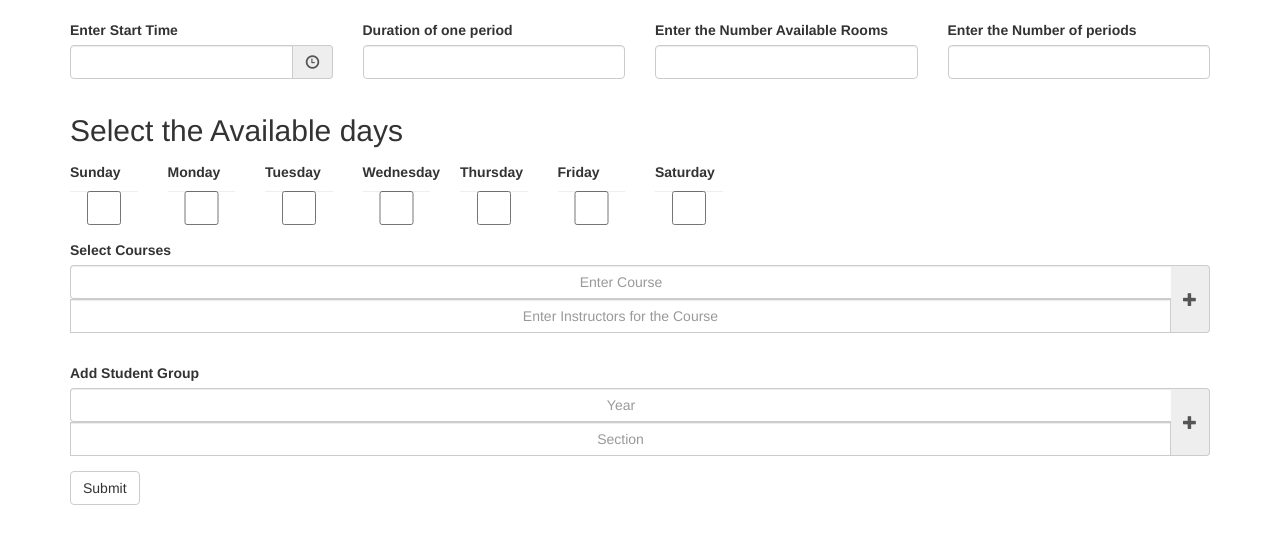
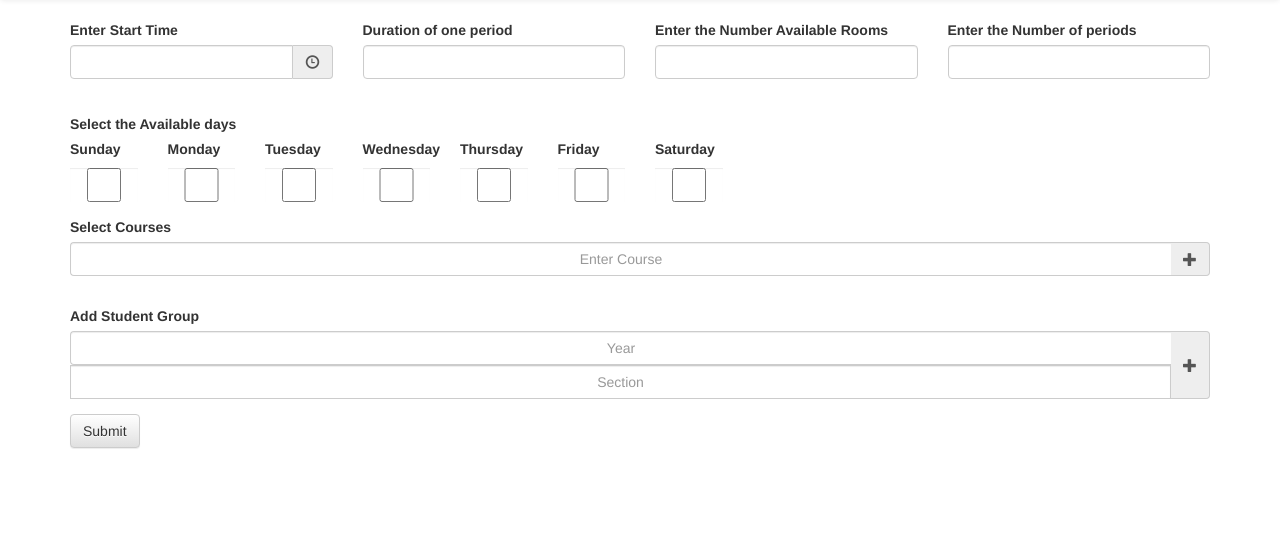
Before and after one commit to waleedj99/TimeTableGenerator, a Flask app: page / in a window 1280 px wide. Shown: the part 52-596 px from the top of the page. Run offline with Flask 2, Linux system fonts and the light colour scheme; parts of the project's set-up code (start-up, migrations or seed data) failed here and were passed over; some libraries are stand-ins or nearby versions.

Commit message:
Modified web ui

```diff
--- a/main.py
+++ b/main.py
@@ -1,5 +1,4 @@
 from flask import Flask, request, render_template, jsonify
-from timetable import Data, Driver, Instructor, Class, Course, StudentGroup, Room
 import json
 import random
 import itertools
@@ -11,138 +10,6 @@ def home():
     if request.method == 'GET':
         return render_template('index.html')
     else:
-        # received_data = json.loads(request.data)
-        # working_days = {}
-        # working_days_ = received_data['working_data']  # dictionary, day-bool
-        # total_days = {'monday', 'tuesday', 'wednesday', 'thursday', 'friday', 'saturday'}
-        # for d in working_days_:
-        #     if d in total_days:
-        #         working_days[d] = True
-        #     else:
-        #         working_days[d] = False
-        # print(working_days)
-        # start_time = received_data['start_time']
-        # duration = received_data['duration']
-        # ppd = 4
-        # rooms = int(received_data['rooms'])
-        # course_instructors = received_data['course_instructors']
-        # print(received_data['course_instructors'])
-        # rooms = ["Room" + str(i) for i in range(rooms)]
-        # courses = course_instructors.keys()
-        # student_groups = received_data.get('student_groups')
-        # classes_ = []
-        # courses_ = []
-        # student_groups_ = []
-        # rooms_ = []
-        # instructors_ = []
-        # if "" in course_instructors:
-        #     del course_instructors[""]
-        #
-        # for n in range(3):
-        #     for c in courses:
-        #         ins = course_instructors[c]
-        #         for stg, r in zip(student_groups, rooms):
-        #             i = random.choice(ins)
-        #             room_ = Room(r)
-        #             rooms_.append(room_)
-        #             stg_ = StudentGroup(stg)
-        #             student_groups_.append(stg_)
-        #             course_ = Course(c, "")
-        #             courses_.append(course_)
-        #             inst_ = Instructor(i)
-        #             instructors_.append(inst_)
-        #             class_ = Class(course=course_, type='Lec', instructor=inst_, student_group=stg_, allowed_room=room_)
-        #             classes_.append(class_)
-        #
-        #             print('Class:', str(class_))
-        #
-        # Data.courses = courses_
-        # Data.set_working_days(working_days)
-        # Data.rooms = rooms_
-        # Data.instructors = instructors_
-        # Data.student_groups = student_groups_
-        # Data.set_classes(classes_)
-        # Data.periods_per_day = ppd
-        # Data.set_periods(start_time, duration)
-
-        course0 = Course("MATH", "101")
-        course1 = Course("CHEM", "103")
-        course2 = Course("PIC", "104")
-        course3 = Course("CAED", "105")
-        course4 = Course("ELN", "106")
-        course5 = Course("BCP", "107")
-
-        ins0 = Instructor("Padma")
-        ins1 = Instructor("Shiva")
-        ins2 = Instructor("Harish")
-        ins3 = Instructor("Shiv")
-        ins4 = Instructor("Shobha")
-        ins5 = Instructor("Rahul")
-        ins6 = Instructor("Meena")
-
-        ins7 = Instructor("Soumya")
-        ins8 = Instructor("Uma")
-        ins9 = Instructor("Deepak")
-        ins10 = Instructor("Dhruva")
-
-        room0 = Room("308")
-        room1 = Room("309")
-
-        stg0 = StudentGroup("1A")
-        stg1 = StudentGroup("1B")
-
-        c0 = Class(course=course0, type="Lec", instructor=ins0, student_group=stg0, allowed_room=room0)
-        c1 = Class(course=course0, type="Lec", instructor=ins0, student_group=stg0, allowed_room=room0)
-        c2 = Class(course=course0, type="Lec", instructor=ins0, student_group=stg0, allowed_room=room0)
-        c3 = Class(course=course1, type="Lec", instructor=ins1, student_group=stg0, allowed_room=room0)
-        c4 = Class(course=course1, type="Lec", instructor=ins1, student_group=stg0, allowed_room=room0)
-        c5 = Class(course=course1, type="Lec", instructor=ins1, student_group=stg0, allowed_room=room0)
-        c6 = Class(course=course2, type="Lec", instructor=ins2, student_group=stg0, allowed_room=room0)
-        c7 = Class(course=course2, type="Lec", instructor=ins2, student_group=stg0, allowed_room=room0)
-        c8 = Class(course=course2, type="Lec", instructor=ins2, student_group=stg0, allowed_room=room0)
-        c9 = Class(course=course3, type="Lec", instructor=ins3, student_group=stg0, allowed_room=room0)
-        c10 = Class(course=course3, type="Lec", instructor=ins3, student_group=stg0, allowed_room=room0)
-        c11 = Class(course=course3, type="Lec", instructor=ins3, student_group=stg0, allowed_room=room0)
-        c12 = Class(course=course4, type="Lec", instructor=ins4, student_group=stg0, allowed_room=room0)
-        c14 = Class(course=course4, type="Lec", instructor=ins4, student_group=stg0, allowed_room=room0)
-        c15 = Class(course=course5, type="Lec", instructor=ins6, student_group=stg0, allowed_room=room0)
-        c16 = Class(course=course5, type="Lec", instructor=ins6, student_group=stg0, allowed_room=room0)
-
-        c18 = Class(course=course0, type="Lec", instructor=ins0, student_group=stg1, allowed_room=room1)
-        c19 = Class(course=course0, type="Lec", instructor=ins0, student_group=stg1, allowed_room=room1)
-        c20 = Class(course=course0, type="Lec", instructor=ins0, student_group=stg1, allowed_room=room1)
-        c21 = Class(course=course1, type="Lec", instructor=ins7, student_group=stg1, allowed_room=room1)
-        c22 = Class(course=course1, type="Lec", instructor=ins7, student_group=stg1, allowed_room=room1)
-        c23 = Class(course=course1, type="Lec", instructor=ins7, student_group=stg1, allowed_room=room1)
-        c24 = Class(course=course2, type="Lec", instructor=ins8, student_group=stg1, allowed_room=room1)
-        c25 = Class(course=course2, type="Lec", instructor=ins8, student_group=stg1, allowed_room=room1)
-        c26 = Class(course=course2, type="Lec", instructor=ins8, student_group=stg1, allowed_room=room1)
-        c27 = Class(course=course3, type="Lec", instructor=ins9, student_group=stg1, allowed_room=room1)
-        c28 = Class(course=course3, type="Lec", instructor=ins9, student_group=stg1, allowed_room=room1)
-        c29 = Class(course=course3, type="Lec", instructor=ins9, student_group=stg1, allowed_room=room1)
-        c30 = Class(course=course4, type="Lec", instructor=ins10, student_group=stg1, allowed_room=room1)
-        c32 = Class(course=course4, type="Lec", instructor=ins10, student_group=stg1, allowed_room=room1)
-        c33 = Class(course=course5, type="Lec", instructor=ins6, student_group=stg1, allowed_room=room1)
-        c34 = Class(course=course5, type="Lec", instructor=ins6, student_group=stg1, allowed_room=room1)
-
-        Data.courses = [course0, course1]
-        Data.set_working_days({'monday': True, 'tuesday': True, 'wednesday': True, 'thursday': True, 'friday': True,
-                               'saturday': True})
-        Data.rooms = [room0, room1]
-        Data.instructors = [ins0, ins1, ins2, ins3, ins4, ins5, ins6, ins7, ins8, ins9, ins10]
-        Data.student_groups = [stg0, stg1]
-        Data.set_classes(
-            [c0, c1, c2, c3, c4, c5, c6, c7, c8, c9, c10, c11, c12, c12, c14, c15, c16, c18, c19, c20, c21, c22, c23,
-             c24,
-             c25, c26, c27, c28, c29, c30, c32, c33, c34])
-        Data.periods_per_day = 4
-        Data.set_periods("9:00", 1)
-
-        driver = Driver()
-        ans = driver.generate_timetable()
-        res = driver.generate_timetable_response(ans)
-        return jsonify((res))
-
-
+        pass
 if __name__ == '__main__':
     app.run(debug=True)
--- a/static/index.js
+++ b/static/index.js
@@ -1,249 +1,71 @@
+$(document).ready(() => {
 
+    console.log('loaded')
 
-
-var instructors_list_global = []
-
-$(document).ready(function(){
-
-var course_instructor_mapping = Object()
-let course_list=[]
-let instructors_list = []
-let new_days = []
-let start_time
-let url = "/"
-let periods_per_day
-let student_groups = []
-
-
-
-    console.log('Loaded')
-    $(function () {
     $('#datetimepicker1').datetimepicker(
         {
             format: 'HH:mm'
         }
     );
-    });
-
-    let year_list = []
-    let section_list = []
-
-    $('#submit_btn').click(function(e){
-        e.preventDefault();
-        console.log('Ajax POST')
-
-        let courses = $('.course-list')
-        courses.each(function(i, obj){
-                course_list.push($(this).val())
-        })
-
-        let instructors = $('.instructors-list')
-        instructors_list = []
-        instructors.each(function(i, obj){
-                instructors_list.push($(this).val())
-        })
-
-        periods_per_day = $('[name="n_periods"]').val()
-
-        let nrooms = $('#n_rooms').val()
-        start_time = $('#datetimepicker1').find('input').val()
-        let duration = $('#duration').val()
-        function check_day(d){
-
-            if ($("#"+d.substring(0, 3)+"-check").prop('checked'))return true;
-            return false;
-        }
-        days = ['monday', 'tuesday', 'wednesday', 'thursday', 'friday', 'saturday']
-
-        days.forEach(function(it){
-            if(check_day(it)){
-                new_days.push(it)
-            }
-        })
-
-    let years = $('.year-list')
-        years.each(function (i, obj) {
-            year_list.push($(this).val())
-        })
-        let section = $('.section-list')
-        section.each(function(i,obj){
-             section_list.push($(this).val())
-             console.log(section_list)
-        })
-
-        for(var i =0;i<year_list.length;i++){
-
-            student_groups.push(year_list[i]+ '-' + section_list[i])
-
-        }
-        $('#result-body').html("")
-
-
-        console.log("Student Group" + student_groups)
-        console.log(duration)
-        console.log(new_days)
-        console.log(instructors_list)
-        console.log(course_list)
-        console.log(start_time)
-        let v1 = $('[name="instructor-course"]')
-        v1.each(function(i, obj){
-            let v2 = $(this).find("[name='course']").val()
-            let v3 = $(this).find("[name='instructors']").val().split(',')
-            console.log('Course:'+v2+" ins="+v3)
-            course_instructor_mapping[v2] = v3
-        })
-        console.log(course_instructor_mapping)
-        $(this).text('Loading')
-        $.ajax({
-            type: "POST",
-            url: '/',
-            data: JSON.stringify({
-                start_time: '9:00',
-                duration: 1,
-                working_data: ["monday", "tuesday"],
-                periods_per_day: 6,
-                course_instructors: course_instructor_mapping,
-                courses: course_list,
-                student_groups: student_groups,
-                rooms: nrooms
-            }),
-
-            contentType: 'application/json;charset=UTF-8',
-        }).done(function(res){
-            console.log(res)
-            $('#submit-btn').text("Submit")
-            console.log(res)
-            generateTable(res)
-
-        });
+    $('#submit_btn').click(function (e) {
+        e.preventDefault()
+        console.log('Ajax post')
 
     })
 
-})
-
-function generateTable(data) {
-    console.log(data)
-    var lookup = {};
-    var items = data
-    var result = [];
-
-    for (var item, i = 0; item = items[i++];) {
-        var name = item.student_group;
-
-        if (!(name in lookup)) {
-            if (name === undefined) {
-                continue
-            }
-            lookup[name] = 1;
-            result.push(name);
-        }
-    }
-
-
-    console.log(result)
-    $('#result-body').html("")
-    for (let i = 0; i < result.length; i++) {
-
-        $('#result-body').append(
-            `<table class="container" align ="center" style="border:solid" id = "` + result[i] + `">
-               <h3 align="center"> `+ result[i] + `
-            </h3> </table>`
-        )
-    }
-    var days_list = []
-    lookup = {};
-    for (var item, i = 0; item = items[i++];) {
-        var name = item.day;
-
-        if (!(name in lookup)) {
-            if (name === undefined) {
-                continue
-            }
-            lookup[name] = 1;
-            days_list.push(name);
-        }
-    }
-
-
-    result.forEach(className => {
-        days_list.forEach(day => {
-            $('#' + className).append(`<tr class="row" id = "day-` + day + '-' + className + `">
-                <td class="col">
-                <b> `+ day + `</b>
-                </td>
-             </tr>`)
 
 })
 
-    })
-    data.forEach(dataItem => {
-        $('#day-' + dataItem.day + '-' + dataItem.student_group).append(
-            `<td class="col" id = "sub-` + dataItem.course + `">
-                         `+ dataItem.course + `
-                    </td>`
-        )
-    })
-}
-   function addCourse(divName,addBtn){
+
+
+
+function addCourse(divName, addBtn) {
     var formLength = document.getElementById(divName + '-main').childElementCount
     console.log(addBtn.id)
-
-    items = []
-    instructors_list_global.forEach(function(item){
-        let i = `<option value=`+item+`">`+item+`</option>`
-        items.push(i)
-    })
-
-
     if (addBtn.className.includes("glyphicon-minus")) {
         addBtn.parentNode.parentNode.parentNode.parentNode.removeChild(addBtn.parentNode.parentNode.parentNode)
     }
     if (addBtn.className.includes("glyphicon-plus")) {
         addBtn.className = "input-group-append  glyphicon glyphicon-minus"
         var newDiv = document.createElement('div')
-        newDiv.className = 'form-group'
-        newDiv.id = "courses-"+ formLength + ""
-        newDiv.innerHTML = ` <div class="col-lg-12 ">
-                            <div class="input-group form-group" name="instructor-course">
-                            <input type="text"  placeholder="Enter Course"  class="course-list input-group-addon form-control" id="courses-in-`+ formLength +`" name="course">
-                            <input placeholder="Enter Instructors for the Course" type="text" class="course-list input-group-addon form-control" name="instructors">
-                                <span onclick="addCourse('courses',this.children[0].children[0])" class="input-group-addon">
+        newDiv.innerHTML = ` <div class="form-group" id="courses-` + formLength + `">
+                    <div class="col-lg-12 ">
+                        <div class="input-group form-group">
+                            <input type="text" placeholder="Enter Course" class="input-group-addon form-control" id="courses">
+                                <span class="input-group-addon">
                                     <span>
-                                        <span   class="input-group-append glyphicon glyphicon-plus" id=`+ formLength++ +` />
+                                        <span  onclick="addCourse('courses',this)" class="input-group-append glyphicon glyphicon-plus" id=`+ formLength++ + ` />
                                     </span>
                                 </span>
                             </input>
                         </div>
+                    </div>
                 </div>`
-        document.getElementById(divName+'-main').appendChild(newDiv)
-            $('[name="instructor-choice"]').html(items)
-
+        document.getElementById(divName + '-main').appendChild(newDiv)
     }
 
 }
 
-
-function addInfo(divName, addBtn) {
+function addSection(divName, addBtn) {
     var formLength = document.getElementById(divName + '-main').childElementCount
+    console.log(addBtn.id)
     if (addBtn.className.includes("glyphicon-minus")) {
         addBtn.parentNode.parentNode.parentNode.parentNode.removeChild(addBtn.parentNode.parentNode.parentNode)
     }
     if (addBtn.className.includes("glyphicon-plus")) {
         addBtn.className = "input-group-append  glyphicon glyphicon-minus"
         var newDiv = document.createElement('div')
-        newDiv.className =" form-group"
-        newDiv.id = 'sinfo-'+formLength
-        newDiv.innerHTML = `
+        newDiv.innerHTML = ` <div class="form-group" id="courses-` + formLength + `">
                     <div class="col-lg-12 ">
                         <div class="input-group form-group">
-                            <input placeholder = "Year" type="text" class="year-list input-group-addon form-control"name="year-in-0" id="year-in-0">
-                            <input placeholder="Section" type="text" class="section-list input-group-addon form-control" name="section-in-0" id="section-in-0">
-                            <span onclick="addInfo('sinfo',this.children[0].children[0])" class="input-group-addon">
+                            <input type="text" placeholder="Enter Course" class="input-group-addon form-control" id="courses">
+                                <span class="input-group-addon">
                                     <span>
-                                    <span class="input-group-append glyphicon glyphicon-plus" id=`+ formLength++ +`" />
+                                        <span  onclick="addSection('courses',this)" class="input-group-append glyphicon glyphicon-plus" id=`+ formLength++ + ` />
                                     </span>
                                 </span>
                             </input>
+                        </div>
                     </div>
                 </div>`
         document.getElementById(divName + '-main').appendChild(newDiv)
--- a/templates/index.html
+++ b/templates/index.html
@@ -6,16 +6,20 @@
     <meta name="viewport" content="width=device-width, initial-scale=1.0">
     <meta http-equiv="X-UA-Compatible" content="ie=edge">
     <title>Index</title>
-
-
     <script src="https://cdnjs.cloudflare.com/ajax/libs/jquery/1.12.4/jquery.min.js"></script>
     <script src="https://cdnjs.cloudflare.com/ajax/libs/moment.js/2.15.1/moment.min.js"></script>
-    <script src="https://cdnjs.cloudflare.com/ajax/libs/twitter-bootstrap/3.3.7/js/bootstrap.min.js"></script>
-    <script src="https://cdnjs.cloudflare.com/ajax/libs/bootstrap-datetimepicker/4.7.14/js/bootstrap-datetimepicker.min.js"></script>
-    <link rel="stylesheet" href="https://cdnjs.cloudflare.com/ajax/libs/twitter-bootstrap/3.3.7/css/bootstrap.min.css">
-    <link rel="stylesheet"
-          href="https://cdnjs.cloudflare.com/ajax/libs/bootstrap-datetimepicker/4.7.14/css/bootstrap-datetimepicker.min.css">
+    <!-- Latest compiled and minified CSS -->
+    <link rel="stylesheet" href="https://maxcdn.bootstrapcdn.com/bootstrap/3.3.7/css/bootstrap.min.css"
+        integrity="sha384-BVYiiSIFeK1dGmJRAkycuHAHRg32OmUcww7on3RYdg4Va+PmSTsz/K68vbdEjh4u" crossorigin="anonymous">
 
+    <!-- Optional theme -->
+    <link rel="stylesheet" href="https://maxcdn.bootstrapcdn.com/bootstrap/3.3.7/css/bootstrap-theme.min.css"
+        integrity="sha384-rHyoN1iRsVXV4nD0JutlnGaslCJuC7uwjduW9SVrLvRYooPp2bWYgmgJQIXwl/Sp" crossorigin="anonymous">
+
+    <!-- Latest compiled and minified JavaScript -->
+    <script src="https://maxcdn.bootstrapcdn.com/bootstrap/3.3.7/js/bootstrap.min.js"
+        integrity="sha384-Tc5IQib027qvyjSMfHjOMaLkfuWVxZxUPnCJA7l2mCWNIpG9mGCD8wGNIcPD7Txa"
+        crossorigin="anonymous"></script>
     <link rel="stylesheet" href="static/index.css">
 
 </head>
@@ -31,13 +35,13 @@
         </div>
     </nav>
     <div class="container">
-    <form action="/" method="POST" >
+        <form action="/" method="POST">
             <div class="row">
                 <div class='col-sm-3'>
                     <div class="form-group">
                         <label class="label-control" for="startTime">Enter Start Time</label>
                         <div class='input-group date' id='datetimepicker1'>
-                        <input type='text' class="form-control" id="startTime"/>
+                            <input type='text' class="form-control" id="startTime" />
                             <span class="input-group-addon">
                                 <span class="glyphicon  glyphicon-time"></span>
                             </span>
@@ -66,9 +70,10 @@
 
 
             </div>
+            <br>
             <div class="row">
-            <div >
-                <label class="col-lg-12 col-md-12 label-control"><h2>Select the Available days</h2></label>
+                <div>
+                    <label class="col-lg-12 col-md-12 label-control">Select the Available days</label>
                     <div id="daySelect">
                         <div class="col-sm-1">
                             <div class="form-group">
@@ -131,12 +136,15 @@
                     <div class="form-group" id="courses-0">
                         <div class="col-lg-12 ">
                             <div class="input-group form-group" name="instructor-course">
-                            <input placeholder="Enter Course" type="text" class="course-list input-group-addon form-control" id="courses" name="course">
-                            <input placeholder="Enter Instructors for the Course" type="text" class="course-list input-group-addon form-control" name="instructors">
-                            <span onclick="addCourse('courses',this.children[0].children[0])"  class="input-group-addon">
+                                <input placeholder="Enter Course" type="text"
+                                    class="course-list input-group-addon form-control" id="courses" name="course">
+                                <!-- <input placeholder="Enter Instructors for the Course" type="text"
+                                    class="course-list input-group-addon form-control" name="instructors"> -->
+                                <span onclick="addCourse('courses',this.children[0].children[0])"
+                                    class="input-group-addon">
                                     <span>
-                                <span
-                                      class="input-group-append glyphicon glyphicon-plus" id=`+ formLength++ +`/>
+                                        <span class="input-group-append glyphicon glyphicon-plus" id=`+ formLength++
+                                            +` />
                                     </span>
                                 </span>
                                 </input>
@@ -151,14 +159,14 @@
                         <label class="col-lg-12 col-md-12 label-control">Add Student Group</label>
                         <div class="col-lg-12 ">
                             <div class="input-group form-group">
-                            <input placeholder="Year" name="year" type="text" class="year-list input-group-addon form-control"
-                                   name="year-in-0" id="year-in-0">
-                            <input placeholder="Section" name="section" type="text" class="section-list input-group-addon form-control"
-                                   name="section-in-0" id="section-in-0">
-                            <span onclick="addInfo('sinfo',this.children[0].children[0])" class="input-group-addon">
+                                <input placeholder="Year" name="year" type="text"
+                                    class="year-list input-group-addon form-control" name="year-in-0" id="year-in-0">
+                                <input placeholder="Section" name="section" type="text"
+                                    class="section-list input-group-addon form-control" name="section-in-0"
+                                    id="section-in-0">
+                                <span onclick="addStudentGrp('sinfo',this.children[0].children[0])" class="input-group-addon">
                                     <span>
-                                    <span
-                                          class="input-group-append glyphicon glyphicon-plus"/>
+                                        <span class="input-group-append glyphicon glyphicon-plus" />
                                     </span>
                                     </input>
                             </div>
```
Lines whose indentation alone changed are shown as unchanged.
